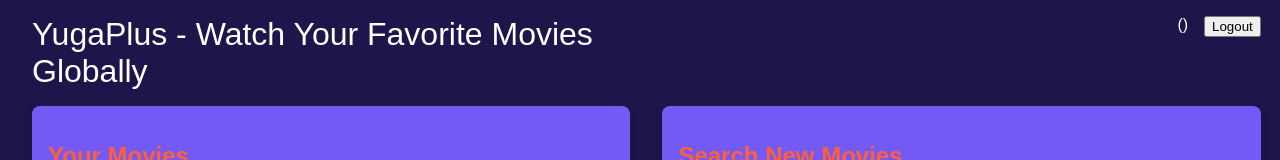
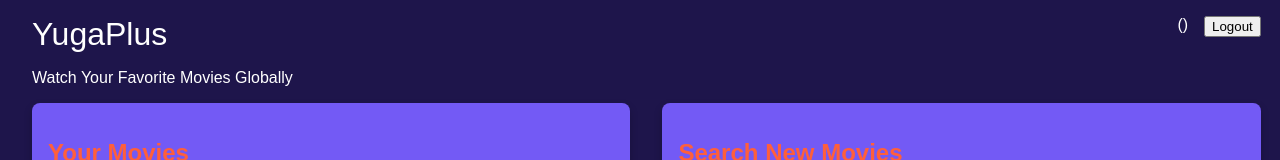
Before and after one commit to YugabyteDB-Samples/YugaPlus, a React (Create React App) app in the folder frontend/: page / in a window 1280 px wide. Shown: the top 160 px of the page. Built offline with nearby package versions, Linux system fonts and the light colour scheme; no server answers; sample sign-in values are in the browser's storage.

Commit message:
finished implementing the main logic

```diff
--- a/frontend/src/userHome.css
+++ b/frontend/src/userHome.css
@@ -28,10 +28,24 @@
     padding-left: 1rem;
 }
 
+.title-container {
+    display: flex;
+    flex-direction: column;
+    flex: 1;
+}
+
 .title {
     color: #FFFFFF;
     flex: 1;
     font-size: 2rem;
+    padding-bottom: 1rem;
+    text-align: left;
+}
+
+.subtitle {
+    color: #FFFFFF;
+    flex: 1;
+    font-size: 1rem;
     padding-bottom: 1rem;
     text-align: left;
 }
--- a/frontend/src/userHome.js
+++ b/frontend/src/userHome.js
@@ -6,13 +6,28 @@
 const UserLibraryContext = React.createContext(null);
 const SearchAreaContext = React.createContext(null);
 
-// Dropdown options for rank and category
 const ranksList = Array.from({ length: 10 }, (_, i) => ({ label: i + 1, value: i + 1 }));
 const categoriesList = [
     { label: 'All Categories', value: 'all' },
+    { label: 'Action', value: 'Action' },
+    { label: 'Adventure', value: 'Adventure' },
+    { label: 'Animation', value: 'Animation' },
+    { label: 'Comedy', value: 'Comedy' },
+    { label: 'Crime', value: 'Crime' },
+    { label: 'Documentary', value: 'Documentary' },
+    { label: 'Drama', value: 'Drama' },
+    { label: 'Family', value: 'Family' },
+    { label: 'Fantasy', value: 'Fantasy' },
+    { label: 'History', value: 'History' },
+    { label: 'Horror', value: 'Horror' },
+    { label: 'Music', value: 'Music' },
+    { label: 'Mystery', value: 'Mystery' },
+    { label: 'Romance', value: 'Romance' },
     { label: 'Science Fiction', value: 'Science Fiction' },
-    { label: 'Action', value: 'Action' },
-    { label: 'Comedy', value: 'Comedy' }
+    { label: 'Thriller', value: 'Thriller' },
+    { label: 'TV Movie', value: 'TV Movie' },
+    { label: 'War', value: 'War' },
+    { label: 'Western', value: 'Western' }
 ];
 
 export default function UserHome({ setAuth }) {
@@ -43,7 +58,10 @@
         <div className="app">
             <div className="app-main-container">
                 <div className="header-container">
-                    <div className="title">YugaPlus - Watch Your Favorite Movies Globally</div>
+                    <div className="title-container">
+                        <div className="title">YugaPlus</div>
+                        <div className="subtitle">Watch Your Favorite Movies Globally</div>
+                    </div>
                     <div className="user">{user?.fullName} ({user?.userLocation})</div>
                     <div className="logout">
                         <LogOut setAuth={setAuth} />
```
Also changed, not shown: 2 other files (tests, documents, lock files or other folders).
